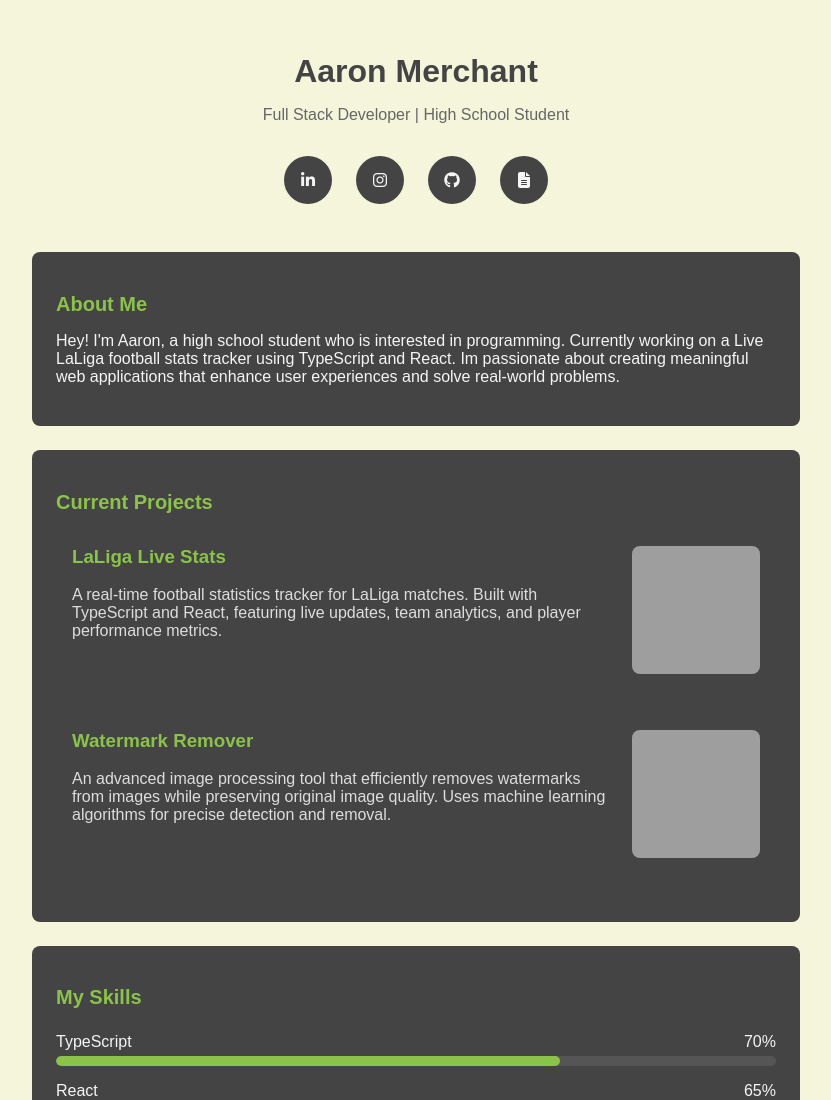
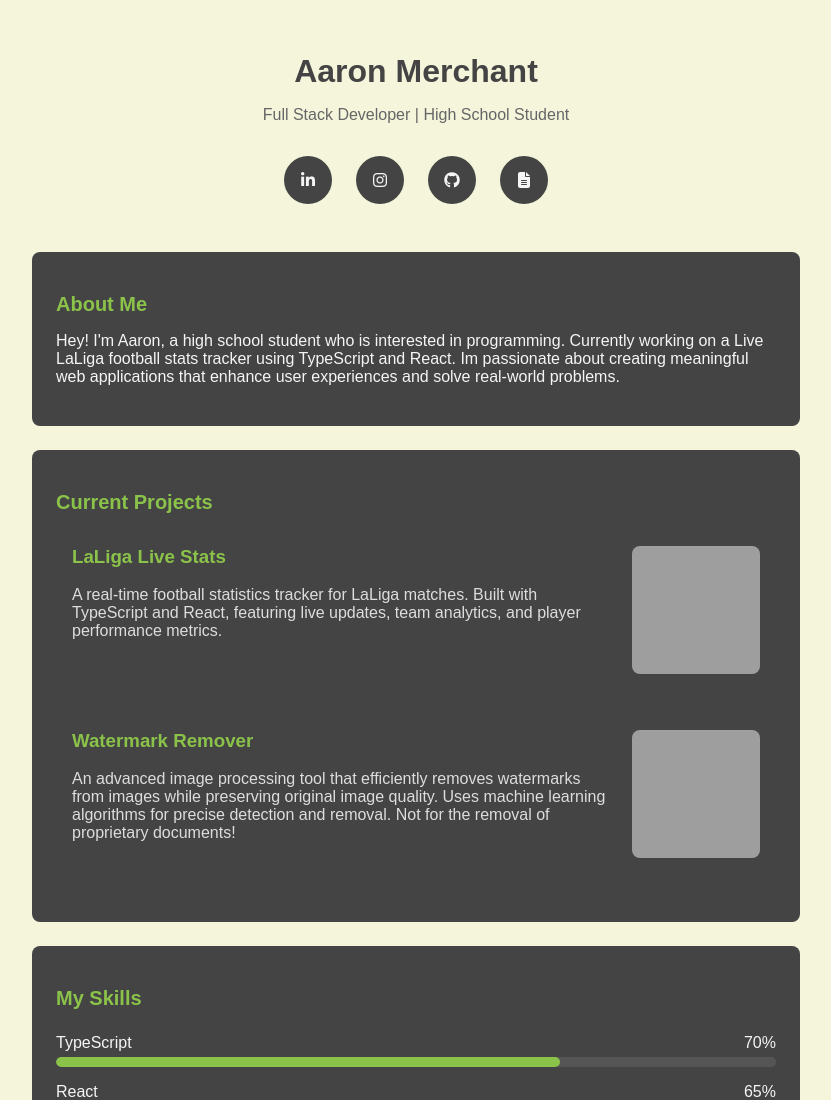
Before and after one commit to aaronkoolkoder/aaronkoolkoder.github.io, a plain HTML site: page index.html in a window 1280 px wide. Shown: the top 1100 px of the page, without its empty margins (224-1055 px from the left). Drawn offline with Linux system fonts and the light colour scheme; grey boxes are pictures that could not be loaded.

Commit message:
Update index.html

```diff
--- a/index.html
+++ b/index.html
@@ -307,7 +307,7 @@
             <div class="project">
                 <div class="project-content">
                     <h3>Watermark Remover</h3>
-                    <p>An advanced image processing tool that efficiently removes watermarks from images while preserving original image quality. Uses machine learning algorithms for precise detection and removal.</p>
+                    <p>An advanced image processing tool that efficiently removes watermarks from images while preserving original image quality. Uses machine learning algorithms for precise detection and removal. Not for the removal of proprietary documents!</p>
                 </div>
                 <div class="project-image">
                     <img src="https://cdn1.npcdn.net/images/09d833d49d1bf10665c437be59ead370_1726543427.webp?md5id=c8f0521f5bda726a6f4380142e5b6e6a&new_width=1000&new_height=1000&w=-62170008925&from=png" alt="Watermark Remover Project">
```
